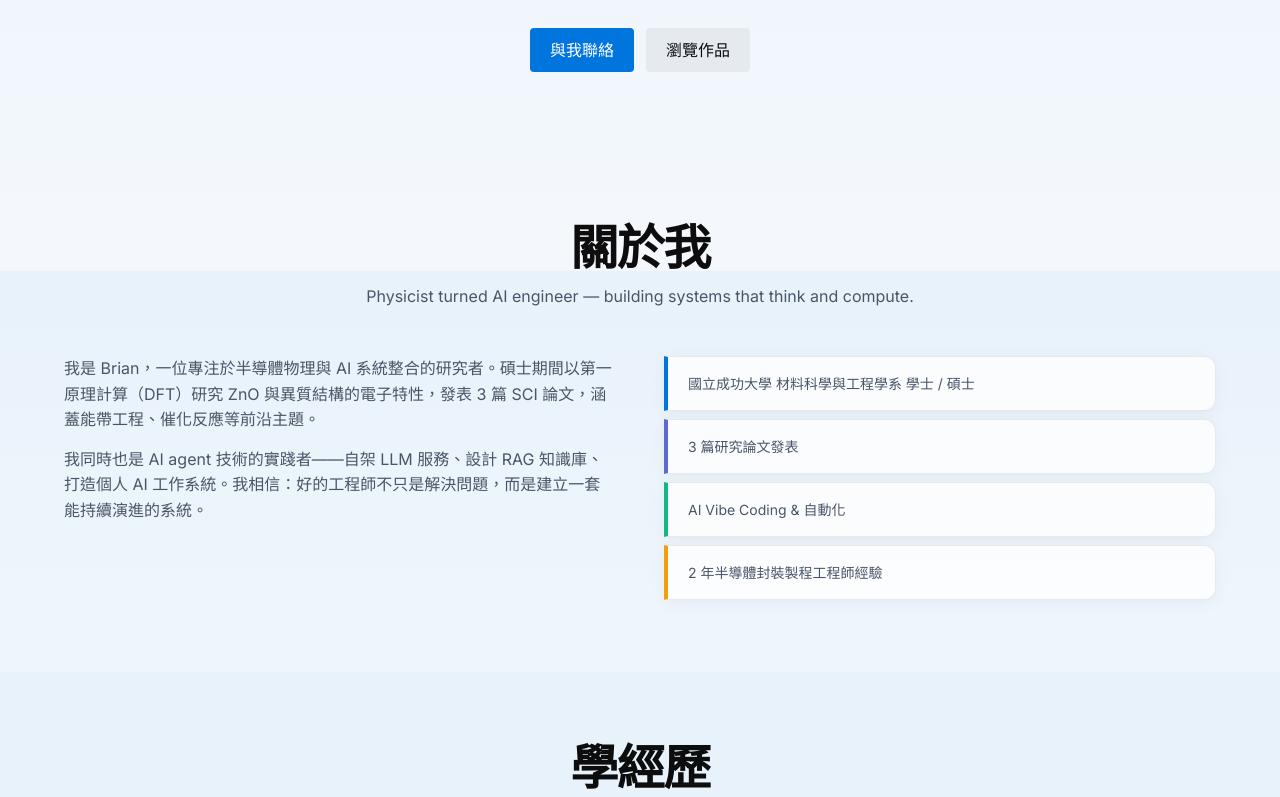
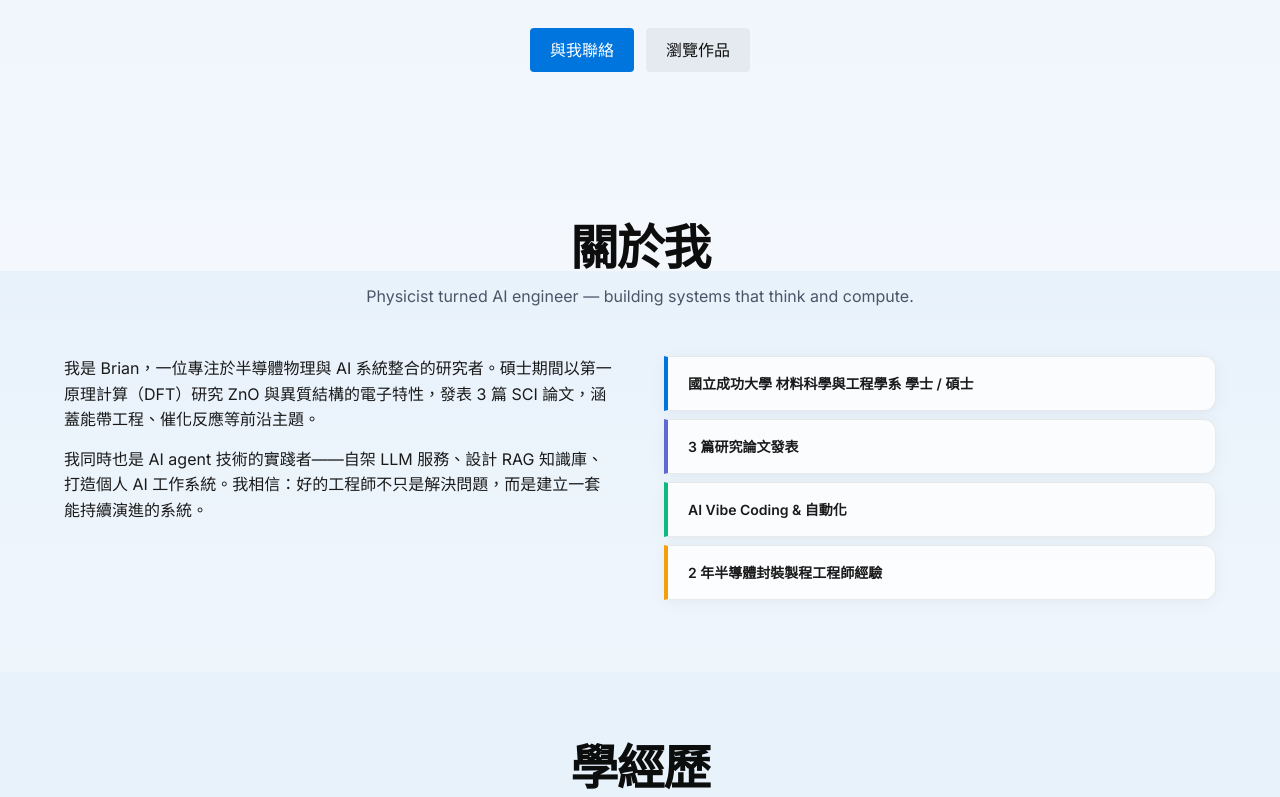
Before and after one commit to brian861114-coder/personal-website, a plain HTML site: page style-4-notion-warm.html in a window 1280 px wide. Shown: the part 529-1326 px from the top of the page. Drawn offline with nearby package versions, Linux system fonts and the light colour scheme.

Commit message:
關於我區塊文字改為黑色粗體，提升可讀性

```diff
--- a/style-4-notion-warm.html
+++ b/style-4-notion-warm.html
@@ -172,7 +172,7 @@
       gap: 48px;
       align-items: start;
     }
-    .about-text { font-size: 16px; line-height: 1.6; color: var(--text-secondary); }
+    .about-text { font-size: 16px; line-height: 1.6; color: #1a1a1a; }
     .about-text p { margin-bottom: 14px; }
     .info-cards { display: flex; flex-direction: column; gap: 8px; }
     .info-card {
@@ -183,7 +183,8 @@
       border-radius: 0 12px 12px 0;
       padding: 16px 20px;
       font-size: 14px;
-      color: var(--text-secondary);
+      font-weight: 600;
+      color: #1a1a1a;
       box-shadow: var(--shadow-card);
       display: flex;
       align-items: center;
```
